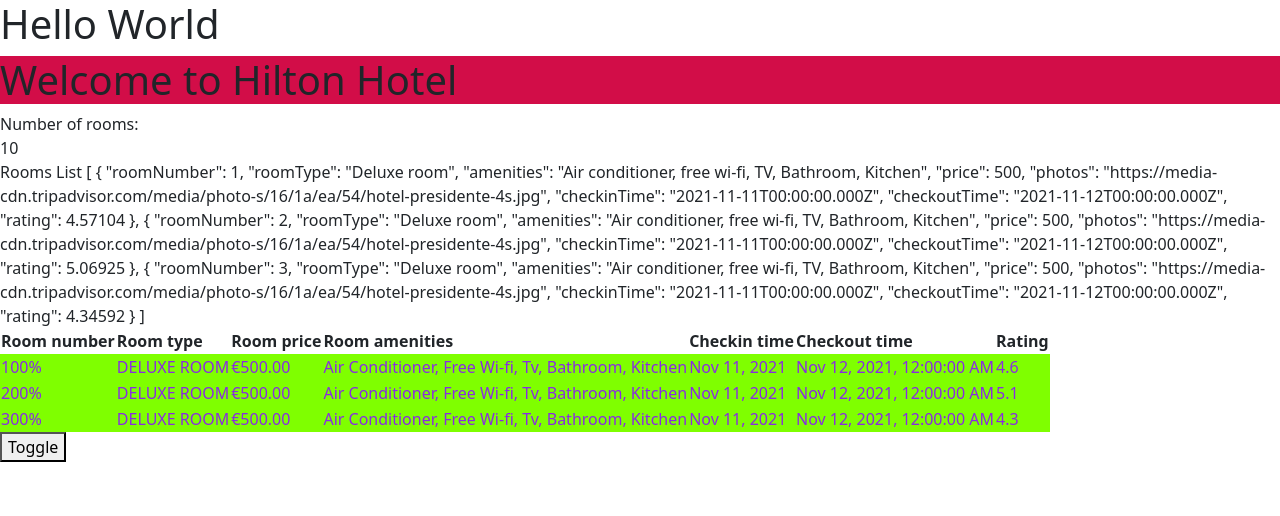
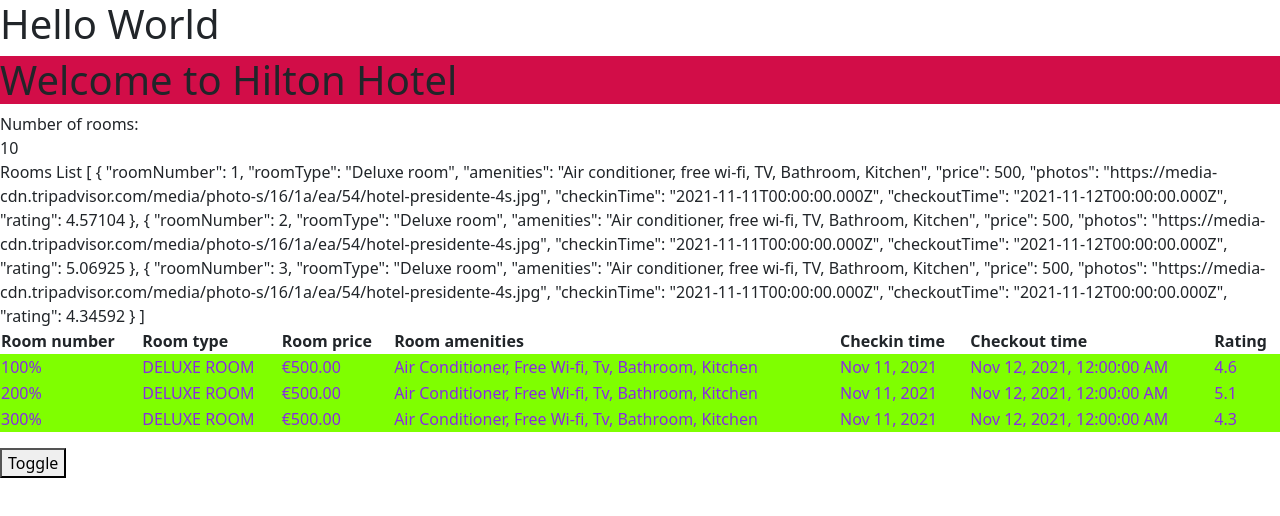
Before and after one commit to Rafael30586/CursoAngularFreeCodeCamp, an Angular app in the folder hotelinventoryapp2/: page / in a window 1280 px wide. Shown: the top 516 px of the page. Built offline with nearby package versions, Linux system fonts and the light colour scheme.

Commit message:
lifecyclehooks

```diff
--- a/hotelinventoryapp2/src/app/rooms/rooms.html
+++ b/hotelinventoryapp2/src/app/rooms/rooms.html
@@ -10,7 +10,7 @@
 <div *ngIf="rooms.availableRooms > 0">
     Rooms List
     {{roomList | json}}
-    <table>
+    <table class="table">
         <tr>
             <th>Room number</th>
             <th>Room type</th>
--- a/hotelinventoryapp2/src/app/rooms/rooms.ts
+++ b/hotelinventoryapp2/src/app/rooms/rooms.ts
@@ -1,4 +1,4 @@
-import { Component } from '@angular/core';
+import { Component , OnInit } from '@angular/core';
 import { RouterOutlet } from '@angular/router';
 import { Room, RoomList } from './rooms.interface';
 import { CommonModule } from '@angular/common'; // Debe importarse para poder usar *ngIf en el html que le corresponde
@@ -9,7 +9,7 @@
   templateUrl: './rooms.html',
   styleUrl: './rooms.css'
 })
-export class Rooms {
+export class Rooms implements OnInit{
 
   hotelName = 'Hilton Hotel'
 
@@ -27,8 +27,12 @@
     bookedRooms: 5
   }
 
-  roomList : RoomList[] = [
-    {
+  roomList : RoomList[] = []
+
+
+  ngOnInit(): void {
+    this.roomList = [
+      {
       roomNumber: 1,
       roomType: 'Deluxe room',
       amenities: 'Air conditioner, free wi-fi, TV, Bathroom, Kitchen',
@@ -58,7 +62,9 @@
       checkoutTime: new Date('12-nov-2021'),
       rating:4.34592
     }
-  ]
+
+    ]
+  }
 
   numberOfRooms = 10
 
```
